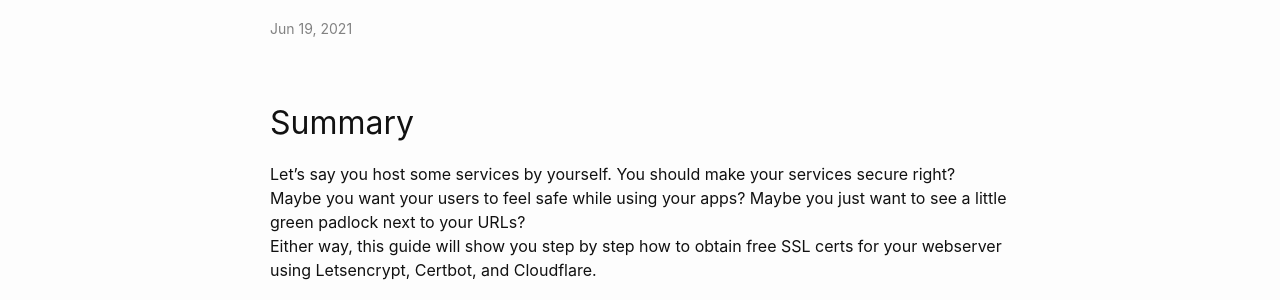
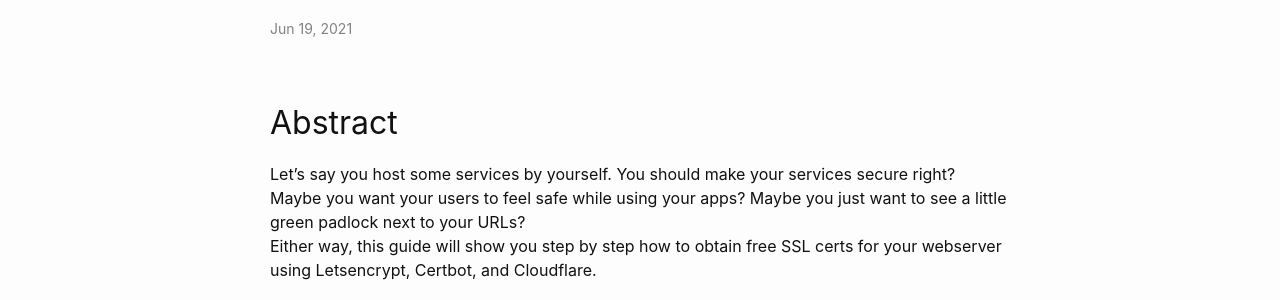
Before and after one commit to SlimJim716/SlimJim716.github.io, a Jekyll site: the page built from _posts/2021-06-18-ssl-free.markdown, in a window 1280 px wide and 900 px high. Shown: the part 234-534 px from the top of the window. Built offline with Jekyll 4.4.1, drawn with Linux system fonts in a browser that asks for light colours.

Commit message:
Update 2021-06-18-ssl-free.markdown

```diff
--- a/_posts/2021-06-18-ssl-free.markdown
+++ b/_posts/2021-06-18-ssl-free.markdown
@@ -5,7 +5,7 @@ date:   2021-06-18 23:00:00 -0500
 categories: code
 ---
 
-## Summary
+## Abstract
 Let's say  you host some services by yourself. You should make your services secure right?
 Maybe you want your users to feel safe while using your apps? Maybe you just want to see a little green padlock next to your URLs?
 Either way, this guide will show you step by step how to obtain free SSL certs for your webserver using Letsencrypt, Certbot, and Cloudflare.
```
